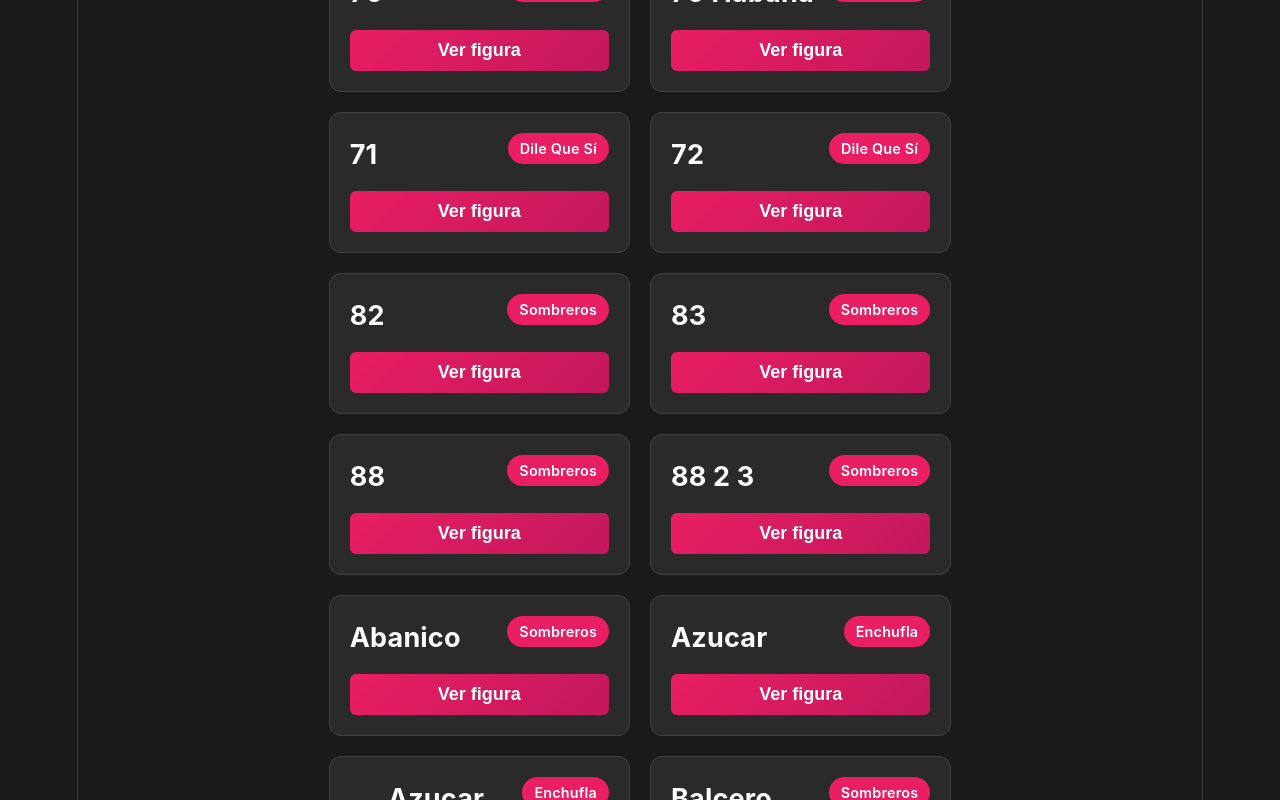
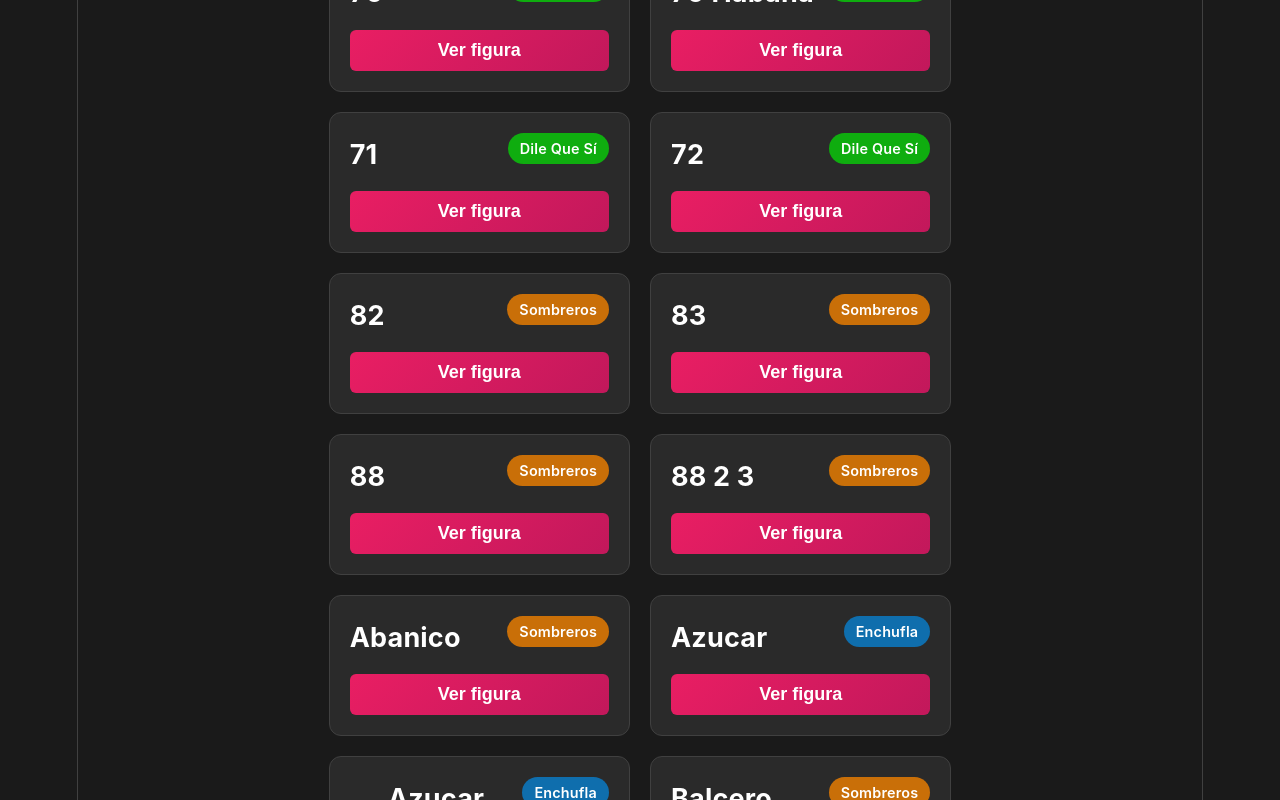
Before and after one commit to Magux14/salsero, a React (Vite) app: page / in a window 1280 px wide. Shown: the part 320-1120 px from the top of the page. Built offline with nearby package versions, Linux system fonts and the light colour scheme.

Commit message:
feat: etiquetas de colores por tipos de vuelta

```diff
--- a/src/App.css
+++ b/src/App.css
@@ -168,6 +168,18 @@ body {
   font-size: 0.8rem;
   font-weight: 600;
   text-transform: capitalize;
+}
+
+.family-badge--dile-que-si {
+  background-color: rgb(15, 173, 15);
+}
+
+.family-badge--sombreros {
+  background-color: rgb(201, 111, 8);
+}
+
+.family-badge--enchufla {
+  background-color: rgb(15, 110, 173);
 }
 
 .steps-preview {
--- a/src/App.jsx
+++ b/src/App.jsx
@@ -10,6 +10,18 @@ function App() {
   const [filterFamily, setFilterFamily] = useState('todos')
 
   const families = ['todos', ...new Set(figures.map(f => f.family))]
+  const getCSSClass = (family) => {
+    switch (family) {
+      case 'dile que sí':
+        return 'dile-que-si';
+      default:
+        return family;
+    }
+  }
+
+  figures.forEach(figure => {
+    figure.cssFamily = getCSSClass(figure.family);
+  });
 
   const filteredFigures = useMemo(() => {
     return figures.filter(fig => {
@@ -19,6 +31,7 @@ function App() {
       return matchesSearch && matchesFamily
     }).sort((a, b) => a.name.localeCompare(b.name))
   }, [search, filterFamily])
+
 
   return (
     <div className="app">
--- a/src/FigureCard.jsx
+++ b/src/FigureCard.jsx
@@ -1,9 +1,11 @@
 export default function FigureCard({ figure, onSelect }) {
+
+
   return (
     <div className="figure-card" onClick={() => onSelect(figure)}>
       <div className="card-header">
         <h3>{figure.name}</h3>
-        <span className="family-badge">{figure.family}</span>
+        <span className={`family-badge family-badge--${figure.cssFamily}`}>{figure.family}</span>
       </div>
       {/* <div className="steps-preview">
         <strong>Pasos:</strong>
--- a/src/FigureModal.jsx
+++ b/src/FigureModal.jsx
@@ -8,7 +8,7 @@ export default function FigureModal({ figure, onClose }) {
 
         <div className="modal-header">
           <h2>{figure.name}</h2>
-          <span className="family-badge">{figure.family}</span>
+          <span className={`family-badge family-badge--${figure.cssFamily}`}>{figure.family}</span>
         </div>
 
         <div className="modal-body">
```
